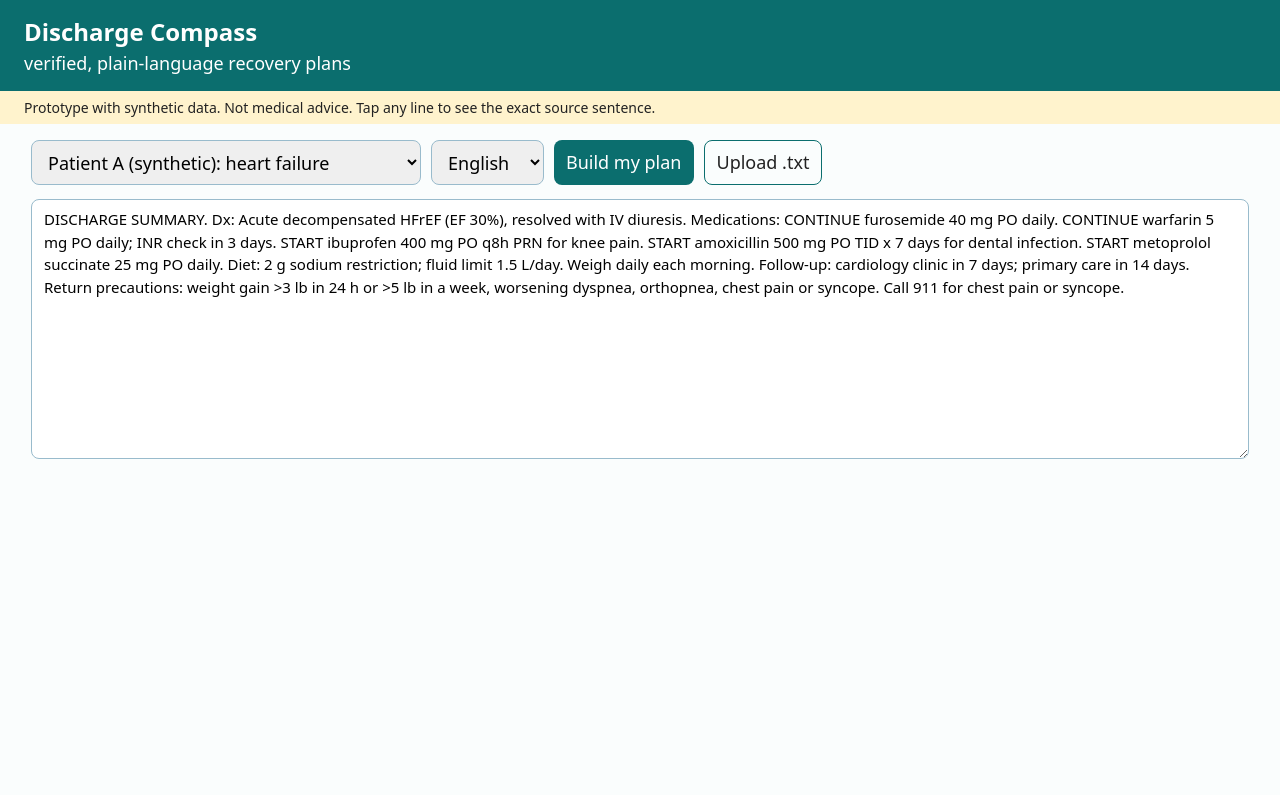
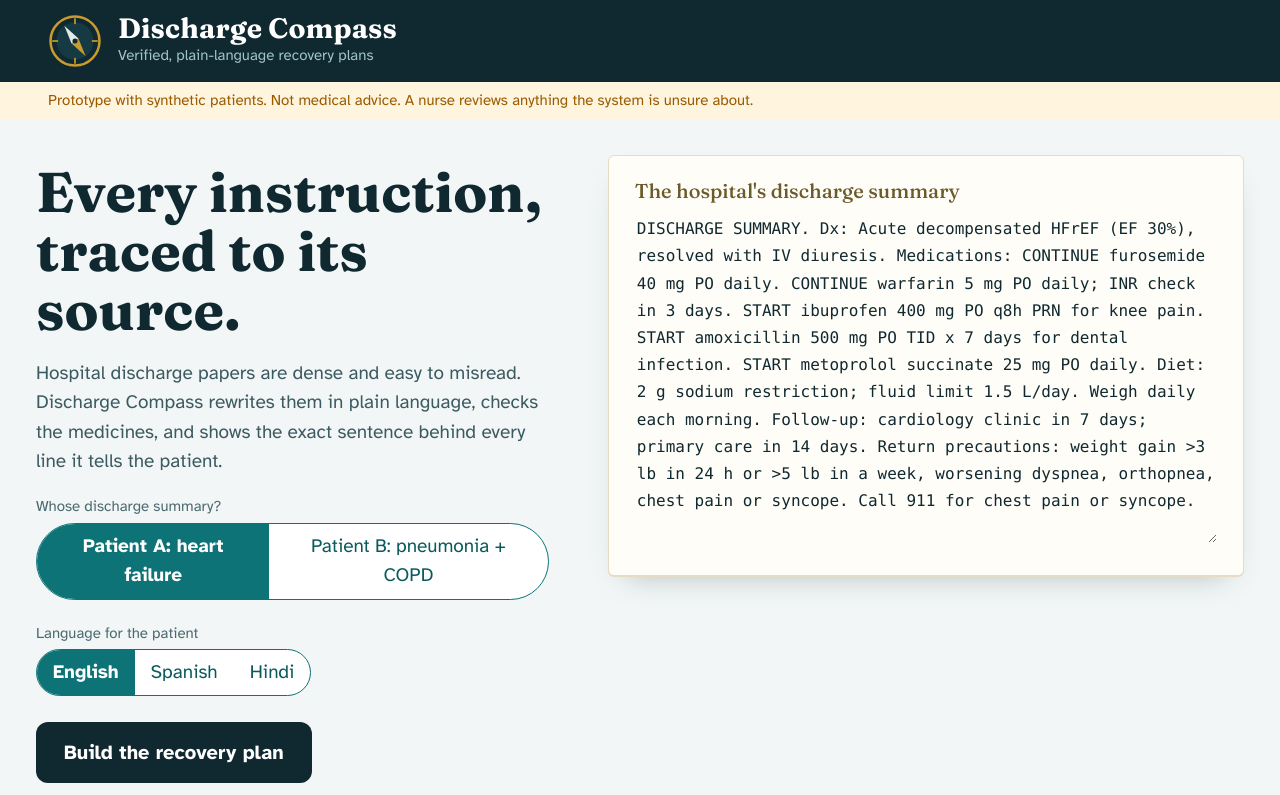
Before and after one commit to ParvTiwari/Discharge-Compass, a Next.js app: page / in a window 1280 px wide. Shown: the top 795 px of the page. Built offline with nearby package versions, Linux system fonts and the light colour scheme.

Commit message:
UI updated

```diff
--- a/app/globals.css
+++ b/app/globals.css
@@ -1,10 +1,56 @@
-:root{--t:#0b6e6e;--l:#e6f3f3}*{box-sizing:border-box}body{margin:0;font:18px/1.5 system-ui,sans-serif;color:#222;background:#fafdfd}
-header{background:var(--t);color:#fff;padding:14px 24px}header h1{margin:0;font-size:24px}.ban{background:#fff3cd;padding:6px 24px;font-size:14px}
-main{max-width:1250px;margin:auto;padding:16px}.bar{display:flex;gap:10px;flex-wrap:wrap;margin-bottom:14px}
-select,button,textarea{font:inherit;padding:8px 12px;border-radius:8px;border:1px solid #9bc}button{background:var(--t);color:#fff;border:0;cursor:pointer}button.alt{background:#fff;color:var(--t);border:1px solid var(--t)}
-.grid{display:grid;grid-template-columns:1fr 1fr;gap:16px}@media(max-width:850px){.grid{grid-template-columns:1fr}}
-.card{background:#fff;border:1px solid #cfe3e3;border-radius:12px;padding:14px;margin-bottom:12px}.card h3{margin:0 0 8px;color:var(--t)}
-.item{padding:8px;border-radius:8px;cursor:pointer;border-left:4px solid var(--t);background:var(--l);margin:6px 0}.item:hover{background:#d3eaea}
-.high{border-color:#b71c1c;background:#fdeaea}.moderate{border-color:#e65100;background:#fff1e0}.amber{border-color:#f9a825;background:#fff8e1}.red{border-color:#b71c1c;background:#fdeaea}
-.doc{white-space:pre-wrap;font:15px/1.6 ui-monospace,monospace;max-height:520px;overflow:auto;margin:0}mark{background:#ffe066;padding:2px}
-.tag{font-size:12px;font-weight:700;text-transform:uppercase}textarea{width:100%;min-height:260px;font-size:15px}.day{font-weight:700;margin-top:10px}
+:root{--ink:#10282F;--sea:#0D7377;--seaD:#0A5A5D;--mist:#EAF2F2;--paper:#FFFDF8;--line:#D3E0E1;--brass:#C99A2E;--hl:#FFE9A8;--alarm:#B3261E;--alarmBg:#FCEDEB;--amber:#9A5B00;--amberBg:#FFF4DD;--ok:#1E7B4F;--serif:'Fraunces',Georgia,serif;--sans:'Atkinson Hyperlegible',system-ui,sans-serif}
+*{box-sizing:border-box}html{scroll-behavior:smooth}body{margin:0;font:19px/1.55 var(--sans);color:var(--ink);background:#F2F6F6}
+button,select,input,textarea{font:inherit;color:inherit}:focus-visible{outline:3px solid var(--brass);outline-offset:2px}
+.top{background:var(--ink);color:#fff;padding:14px clamp(16px,4vw,48px);display:flex;align-items:center;gap:16px}
+.top h1{font:700 28px/1 var(--serif);margin:0;letter-spacing:.2px}.top p{margin:2px 0 0;color:#9FC3C6;font-size:15px}
+.compass{width:54px;height:54px;flex:none}.needle{transform-origin:50% 50%;transition:transform 1.2s cubic-bezier(.2,1.4,.4,1);transform:rotate(-35deg)}
+.compass.spin .needle{animation:sweep 1.1s linear infinite}.compass.done .needle{transform:rotate(0deg)}
+@keyframes sweep{to{transform:rotate(325deg)}}
+.note{background:var(--amberBg);color:var(--amber);font-size:15px;padding:7px clamp(16px,4vw,48px)}
+.wrap{max-width:1280px;margin:auto;padding:clamp(16px,3vw,36px)}
+.hero{display:grid;grid-template-columns:minmax(0,.9fr) minmax(0,1.1fr);gap:clamp(20px,4vw,56px);align-items:start}
+.hero h2{font:700 clamp(34px,4.6vw,56px)/1.05 var(--serif);margin:8px 0 14px;max-width:14ch}.hero .lead{max-width:44ch;color:#3C5A61}
+.seg{display:inline-flex;border:1.5px solid var(--sea);border-radius:999px;overflow:hidden;margin:4px 8px 8px 0;background:#fff}
+.seg button{border:0;background:none;padding:8px 16px;cursor:pointer;color:var(--seaD)}.seg button[aria-pressed=true]{background:var(--sea);color:#fff;font-weight:700}
+.lab{display:block;font-size:15px;color:#4B6A70;margin-top:14px}
+.go{background:var(--ink);color:#fff;border:0;border-radius:12px;padding:15px 28px;font-weight:700;font-size:20px;cursor:pointer;margin-top:18px;transition:transform .15s,background .15s}
+.go:hover{background:var(--sea)}.go:active{transform:scale(.98)}.go:disabled{opacity:.6;cursor:wait}
+.ghost{background:#fff;border:1.5px solid var(--sea);color:var(--seaD);border-radius:10px;padding:8px 14px;cursor:pointer;margin:0 8px 8px 0}.ghost:hover{background:var(--mist)}
+.paper{background:var(--paper);border:1px solid #E5DCC3;border-radius:6px;box-shadow:0 1px 0 #E5DCC3,0 14px 30px -18px rgba(16,40,47,.35);padding:22px 26px}
+.paper h3{font:500 20px var(--serif);margin:0 0 10px;color:#6B5A2A}
+.paper textarea{width:100%;min-height:330px;border:0;background:transparent;resize:vertical;font:16px/1.7 ui-monospace,Menlo,monospace}
+.doc{white-space:pre-wrap;font:15.5px/1.75 ui-monospace,Menlo,monospace;margin:0;max-height:62vh;overflow:auto}
+mark{background:var(--hl);box-shadow:0 0 0 3px var(--hl);border-radius:2px}
+.err{background:var(--alarmBg);border-left:5px solid var(--alarm);padding:12px 16px;border-radius:8px;margin-bottom:16px}
+.trust{display:grid;grid-template-columns:repeat(3,1fr);background:#fff;border:1px solid var(--line);border-radius:18px;margin-bottom:26px;overflow:hidden}
+.stat{padding:22px 26px;border-right:1px solid var(--line)}.stat:last-child{border:0}
+.stat b{font:700 clamp(44px,6vw,72px)/1 var(--serif);display:block}.stat span{color:#4B6A70;font-size:17px;display:block;max-width:30ch;margin-top:6px}
+.stat.s1 b{color:var(--ok)}.stat.s2 b{color:var(--alarm)}.stat.s3 b{color:var(--amber)}
+.main{display:grid;grid-template-columns:minmax(0,1.1fr) minmax(0,.9fr);gap:clamp(18px,3vw,40px);align-items:start}
+.sticky{position:sticky;top:16px}
+h3.sec{font:700 26px var(--serif);margin:30px 0 12px}h3.sec:first-child{margin-top:0}
+.alert{border-radius:14px;border:1px solid;border-left-width:8px;padding:14px 18px;margin-bottom:12px;width:100%;text-align:left;cursor:pointer;background:#fff}
+.alert.high{border-color:var(--alarm);background:var(--alarmBg)}.alert.moderate{border-color:#D98A00;background:var(--amberBg)}
+.alert[aria-pressed=true]{box-shadow:0 0 0 3px var(--brass)}
+.pills{display:flex;gap:6px;flex-wrap:wrap;margin-bottom:6px}.pill{background:#fff;border:1px solid currentColor;border-radius:999px;padding:1px 12px;font-size:15px;font-weight:700}
+.alert.high .pill{color:var(--alarm)}.alert.moderate .pill{color:var(--amber)}
+.fda{font:italic 15px/1.5 var(--serif);color:#5A4A1A;border-top:1px dashed #C9B77A;margin-top:10px;padding-top:8px}.rx{font-size:14px;color:#5A747A;margin-top:6px}
+.days{border-left:3px solid var(--line);margin-left:18px;padding-left:22px}
+.day{position:relative;margin-bottom:18px}.day h4{margin:0 0 8px;font:700 20px var(--serif)}
+.day h4::before{content:'';position:absolute;left:-32px;top:6px;width:16px;height:16px;border-radius:50%;background:var(--sea);border:3px solid #F2F6F6}
+.step{display:block;width:100%;text-align:left;background:#fff;border:1px solid var(--line);border-radius:14px;padding:12px 16px;margin-bottom:8px;cursor:pointer;transition:border-color .15s,box-shadow .15s}
+.step:hover{border-color:var(--sea)}.step[aria-pressed=true]{border-color:var(--brass);box-shadow:0 0 0 3px var(--hl)}
+.tag{display:inline-block;font-size:14px;font-weight:700;color:var(--seaD);background:var(--mist);border-radius:6px;padding:0 8px;margin-right:8px}
+.src{margin:10px 0 2px;padding:8px 12px;border-left:4px solid var(--brass);background:var(--paper);font:15px/1.5 ui-monospace,Menlo,monospace;color:#5A4A1A}.src small{display:block;font:700 13px var(--sans);color:#8A7430;margin-bottom:2px}
+.lights{display:grid;grid-template-columns:1fr 1fr;gap:12px}
+.light{border-radius:14px;padding:14px 16px;border:1px solid}.light h5{margin:0 0 6px;font:700 19px var(--serif)}
+.light.amber{background:var(--amberBg);border-color:#E3B24F;color:#6A3F00}.light.red{background:var(--alarmBg);border-color:#E49A94;color:#7D1A14}
+.light div{margin:6px 0;cursor:pointer}.light div:hover{text-decoration:underline}
+.card{background:#fff;border:1px solid var(--line);border-radius:16px;padding:18px 20px;margin-bottom:16px}
+.card input{width:100%;padding:10px 12px;border:1.5px solid var(--line);border-radius:10px;margin:8px 0}
+.fb{border-radius:10px;padding:8px 12px;background:#E7F5EC;color:#14532E;margin:6px 0 14px}.fb.no{background:var(--amberBg);color:#6A3F00}
+.q{margin-bottom:8px}.rv{display:flex;gap:10px;align-items:flex-start;justify-content:space-between;padding:10px 0;border-bottom:1px solid var(--line)}.rv:last-child{border:0}
+.rv .tag{background:var(--amberBg);color:var(--amber)}.rv.done{opacity:.55}.mini{background:var(--sea);color:#fff;border:0;border-radius:8px;padding:6px 12px;cursor:pointer;flex:none}
+.foot{text-align:center;color:#5A747A;font-size:15px;padding:30px 16px 50px}
+@media(max-width:900px){.hero,.main{grid-template-columns:1fr}.trust{grid-template-columns:1fr}.stat{border-right:0;border-bottom:1px solid var(--line)}.sticky{position:static}.lights{grid-template-columns:1fr}}
+@media(prefers-reduced-motion:reduce){*{animation:none!important;transition:none!important}}
--- a/app/layout.js
+++ b/app/layout.js
@@ -1,3 +1,8 @@
 import './globals.css';
-export const metadata = { title: 'Discharge Compass' };
-export default function L({ children }) { return <html lang="en"><body>{children}</body></html>; }
+export const metadata = { title: 'Discharge Compass', description: 'Every instruction, traced to its source.' };
+export default function L({ children }) {
+  return (<html lang="en"><head>
+    <link rel="preconnect" href="https://fonts.googleapis.com" /><link rel="preconnect" href="https://fonts.gstatic.com" crossOrigin="" />
+    <link href="https://fonts.googleapis.com/css2?family=Atkinson+Hyperlegible:ital,wght@0,400;0,700;1,400&family=Fraunces:opsz,wght@9..144,500;9..144,700&display=swap" rel="stylesheet" />
+  </head><body>{children}</body></html>);
+}
--- a/app/page.js
+++ b/app/page.js
@@ -2,6 +2,19 @@
 import { useState, useEffect } from 'react';
 import samples from '../data/samples.json';
 const LANGS = { English: 'en-US', Spanish: 'es-ES', Hindi: 'hi-IN' };
+const TYPES = { med: 'Medicine', appointment: 'Visit', diet: 'Food and drink', activity: 'Activity', monitor: 'Check' };
+function useCount(n) {
+  const [v, setV] = useState(0);
+  useEffect(() => { let i = 0; const t = setInterval(() => { i++; setV(Math.round(n * Math.min(i / 22, 1))); if (i >= 22) clearInterval(t); }, 30); return () => clearInterval(t); }, [n]);
+  return v;
+}
+function Stat({ n, cls, children }) { const v = useCount(n); return <div className={'stat ' + cls}><b>{v}</b><span>{children}</span></div>; }
+function Compass({ busy, done }) {
+  return (<svg className={'compass' + (busy ? ' spin' : '') + (done ? ' done' : '')} viewBox="0 0 64 64" aria-hidden="true">
+    <circle cx="32" cy="32" r="29" fill="none" stroke="#C99A2E" strokeWidth="3" /><circle cx="32" cy="32" r="22" fill="#163A43" />
+    {[0, 90, 180, 270].map(a => <rect key={a} x="31" y="5" width="2" height="7" fill="#C99A2E" transform={`rotate(${a} 32 32)`} />)}
+    <g className="needle"><polygon points="32,10 37,32 27,32" fill="#E4E9E9" /><polygon points="32,54 37,32 27,32" fill="#C99A2E" /></g><circle cx="32" cy="32" r="3" fill="#10282F" /></svg>);
+}
 function Doc({ text, ranges }) {
   const rs = [...ranges].sort((a, b) => a.start - b.start); let pos = 0; const parts = [];
   rs.forEach((r, i) => { if (r.start < pos) return; parts.push(text.slice(pos, r.start)); parts.push(<mark key={i}>{text.slice(r.start, r.end)}</mark>); pos = r.end; });
@@ -13,10 +26,10 @@
   const [active, setActive] = useState([]), [review, setReview] = useState([]), [ans, setAns] = useState({}), [fb, setFb] = useState({});
   useEffect(() => { document.querySelector('mark')?.scrollIntoView({ block: 'center', behavior: 'smooth' }); }, [active]);
   const pick = id => { setSid(id); setText(samples.find(s => s.id === id).summary); setData(null); };
-  async function run() {
+  async function run(L = lang) {
     setBusy(true); setErr(''); setActive([]);
     try {
-      const r = await fetch('/api/analyze', { method: 'POST', headers: { 'Content-Type': 'application/json' }, body: JSON.stringify({ sampleId: sid, text, lang }) });
+      const r = await fetch('/api/analyze', { method: 'POST', headers: { 'Content-Type': 'application/json' }, body: JSON.stringify({ sampleId: sid, text, lang: L }) });
       const d = await r.json(); if (d.error) throw new Error(d.error);
       setData(d); setReview(d.review);
     } catch (e) { setErr(e.message); } setBusy(false);
@@ -24,7 +37,7 @@
   async function check(i, q) {
     const r = await fetch('/api/grade', { method: 'POST', headers: { 'Content-Type': 'application/json' }, body: JSON.stringify({ question: q.q, expected: q.a, answer: ans[i] || '' }) });
     const g = await r.json(); setFb({ ...fb, [i]: g }); setActive(q.sourceIds);
-    if (!g.understood) setReview(rv => [...rv, { id: 'T' + i, reason: 'teachback', detail: 'Patient may not understand: ' + q.q, status: 'open' }]);
+    if (!g.understood) setReview(rv => [...rv, { id: 'T' + i, reason: 'teach-back', detail: 'Patient may not understand: ' + q.q, status: 'open' }]);
   }
   const upload = async e => { const f = e.target.files[0]; if (!f) return; setText(await f.text()); setSid('custom'); setData(null); };
   function ics() {
@@ -34,37 +47,73 @@
     const a = document.createElement('a'); a.href = URL.createObjectURL(b); a.download = 'follow-ups.ics'; a.click();
   }
   const speak = t => { const u = new SpeechSynthesisUtterance(t); u.lang = LANGS[lang]; speechSynthesis.cancel(); speechSynthesis.speak(u); };
+  const key = ids => (ids || []).join();
   const ranges = data ? active.map(id => data.spans[id]).filter(Boolean) : [];
   const days = data ? [...new Set(data.plan.map(p => p.day))].sort() : [];
+  const quotes = ids => (ids || []).map(id => data.spans[id]).filter(Boolean).map(s => text.slice(s.start, s.end));
+  const high = data ? data.flags.filter(f => f.severity === 'high').length : 0;
+  const open = review.filter(r => r.status === 'open').length;
+  const held = data ? data.review.filter(r => r.detail.startsWith('Plan line dropped')).length : 0;
+  const controls = (<>
+    <span className="lab">Whose discharge summary?</span>
+    <div className="seg">{samples.map(s => <button key={s.id} aria-pressed={sid === s.id} onClick={() => pick(s.id)}>{s.name.replace(' (synthetic)', '')}</button>)}</div>
+    <span className="lab">Language for the patient</span>
+    <div className="seg">{Object.keys(LANGS).map(l => <button key={l} aria-pressed={lang === l} onClick={() => { setLang(l); setData(null); }}>{l}</button>)}</div>
+  </>);
   return (<>
-    <header><h1>Discharge Compass</h1>verified, plain-language recovery plans</header>
-    <div className="ban">Prototype with synthetic data. Not medical advice. Tap any line to see the exact source sentence.</div>
-    <main>
-      <div className="bar">
-        <select value={sid} onChange={e => pick(e.target.value)}>{samples.map(s => <option key={s.id} value={s.id}>{s.name}</option>)}{sid === 'custom' && <option value="custom">Custom uploaded text</option>}</select>
-        <select value={lang} onChange={e => { setLang(e.target.value); setData(null); }}>{Object.keys(LANGS).map(l => <option key={l}>{l}</option>)}</select>
-        <button onClick={run} disabled={busy}>{busy ? 'Analyzing…' : 'Build my plan'}</button>
-        <label className="alt" style={{ padding: '8px 12px', border: '1px solid #0b6e6e', borderRadius: 8, cursor: 'pointer' }}>Upload .txt<input type="file" accept=".txt" onChange={upload} hidden /></label>
-        {data && data.appointments?.length > 0 && <button className="alt" onClick={ics}>Add follow-ups to calendar</button>}
-        {data && <button className="alt" onClick={() => speak(data.plan.map(p => p.text).join('. '))}>Read aloud</button>}
-      </div>
-      {err && <div className="card item red">{err}</div>}
-      {!data && <textarea value={text} onChange={e => setText(e.target.value)} />}
-      {data && <div className="grid"><div>
-        {data.flags.length > 0 && <div className="card"><h3>Medicine safety checks</h3>
-          {data.flags.map(f => <div key={f.id} className={'item ' + f.severity} onClick={() => setActive(f.sourceIds)}><span className="tag">{f.severity} · {f.kind}</span><br />{f.drugs.join(' + ')}: {f.explanation}{f.rxcui && <div style={{ fontSize: 13 }}>RxNorm IDs: {Object.entries(f.rxcui).map(([k, v]) => `${k} (${v})`).join(', ')}</div>}{f.fda && <div style={{ fontSize: 13, fontStyle: 'italic' }}>FDA label excerpt (openFDA): …{f.fda}…</div>}</div>)}</div>}
-        <div className="card"><h3>Your plan: {data.diagnosis}</h3>
-          {days.map(d => <div key={d}><div className="day">Day {d}</div>{data.plan.filter(p => p.day === d).map((p, i) => <div key={i} className="item" onClick={() => setActive(p.sourceIds)}>{p.text}</div>)}</div>)}</div>
-        <div className="card"><h3>When to get help</h3>{data.guide.map((g, i) => <div key={i} className={'item ' + g.level} onClick={() => setActive(g.sourceIds)}><span className="tag">{g.level === 'red' ? 'Call 911' : 'Call the clinic'}</span><br />{g.text}</div>)}</div>
-      </div><div>
-        <div className="card"><h3>Original discharge summary</h3><Doc text={text} ranges={ranges} /></div>
-        <div className="card"><h3>Teach-back: do you understand?</h3>
-          {data.quiz.map((q, i) => <div key={i}><b>{q.q}</b><br /><input style={{ width: '70%', padding: 8 }} value={ans[i] || ''} onChange={e => setAns({ ...ans, [i]: e.target.value })} /> <button onClick={() => check(i, q)}>Check</button>
-            {fb[i] && <div className={'item ' + (fb[i].understood ? '' : 'amber')}>{fb[i].feedback}</div>}</div>)}</div>
-        <div className="card"><h3>Nurse review queue ({review.filter(r => r.status === 'open').length} open)</h3>
-          {review.length === 0 && 'Nothing to review.'}
-          {review.map(r => <div key={r.id} className={'item ' + (r.status === 'open' ? 'amber' : '')}><span className="tag">{r.reason}</span> {r.detail}{' '}
-            {r.status === 'open' ? <button onClick={() => setReview(rv => rv.map(x => x.id === r.id ? { ...x, status: 'approved' } : x))}>Approve</button> : '✔ reviewed'}</div>)}</div>
-      </div></div>}
-    </main></>);
+    <header className="top"><Compass busy={busy} done={!!data && !busy} /><div><h1>Discharge Compass</h1><p>Verified, plain-language recovery plans</p></div></header>
+    <div className="note">Prototype with synthetic patients. Not medical advice. A nurse reviews anything the system is unsure about.</div>
+    <main className="wrap">
+      {err && <div className="err" role="alert">{err}</div>}
+      {!data && <section className="hero">
+        <div>
+          <h2>Every instruction, traced to its source.</h2>
+          <p className="lead">Hospital discharge papers are dense and easy to misread. Discharge Compass rewrites them in plain language, checks the medicines, and shows the exact sentence behind every line it tells the patient.</p>
+          {controls}
+          <button className="go" onClick={() => run()} disabled={busy}>{busy ? 'Tracing every line to its source…' : 'Build the recovery plan'}</button>
+          <div style={{ marginTop: 14 }}><label className="ghost" style={{ display: 'inline-block' }}>Use your own .txt<input type="file" accept=".txt" onChange={upload} hidden /></label></div>
+        </div>
+        <div className="paper"><h3>The hospital's discharge summary</h3><textarea aria-label="Discharge summary text" value={text} onChange={e => setText(e.target.value)} /></div>
+      </section>}
+      {data && <>
+        <div className="trust" aria-live="polite">
+          <Stat n={data.plan.length} cls="s1">plan lines, each tied to a sentence in the patient's own document{held > 0 ? `. ${held} unverified ${held === 1 ? 'line was' : 'lines were'} held back.` : ''}</Stat>
+          <Stat n={high} cls="s2">serious medicine problems caught before the first dose</Stat>
+          <Stat n={open} cls="s3">items waiting for a nurse, instead of re-explaining the whole discharge</Stat>
+        </div>
+        <div style={{ marginBottom: 18 }}>
+          <button className="ghost" onClick={() => { setData(null); setActive([]); }}>Start over</button>
+          <button className="ghost" onClick={() => speak(data.plan.map(p => p.text).join('. '))}>Read the plan aloud</button>
+          {data.appointments?.length > 0 && <button className="ghost" onClick={ics}>Add follow-ups to my calendar</button>}
+          <span className="seg" style={{ marginBottom: 0 }}>{Object.keys(LANGS).map(l => <button key={l} aria-pressed={lang === l} onClick={() => { setLang(l); run(l); }}>{l}</button>)}</span>
+        </div>
+        <div className="main"><div>
+          {data.flags.length > 0 && <><h3 className="sec">Ask your nurse before taking these</h3>
+            {data.flags.map(f => <button key={f.id} className={'alert ' + f.severity} aria-pressed={key(active) === key(f.sourceIds)} onClick={() => setActive(f.sourceIds)}>
+              <div className="pills">{f.drugs.map(d => <span className="pill" key={d}>{d}</span>)}</div>{f.explanation}
+              {f.rxcui && <div className="rx">RxNorm: {Object.entries(f.rxcui).map(([k, v]) => `${k} ${v}`).join(', ')}</div>}
+              {f.fda && <div className="fda">From the FDA label: …{f.fda}…</div>}</button>)}</>}
+          <h3 className="sec">Your plan for {data.diagnosis}</h3>
+          <div className="days">{days.map(d => <div className="day" key={d}><h4>Day {d}</h4>
+            {data.plan.filter(p => p.day === d).map((p, i) => { const on = key(active) === key(p.sourceIds); return (
+              <button key={i} className="step" aria-pressed={on} onClick={() => setActive(on ? [] : p.sourceIds)}>
+                <span className="tag">{TYPES[p.type] || 'Step'}</span>{p.text}
+                {on && quotes(p.sourceIds).map((q, j) => <div className="src" key={j}><small>From your document</small>“{q}”</div>)}</button>); })}</div>)}</div>
+          <h3 className="sec">When to get help</h3>
+          <div className="lights">{['amber', 'red'].map(lv => <div key={lv} className={'light ' + lv}><h5>{lv === 'red' ? 'Call 911 now' : 'Call the clinic'}</h5>
+            {data.guide.filter(g => g.level === lv).map((g, i) => <div key={i} onClick={() => setActive(g.sourceIds)}>{g.text}</div>)}</div>)}</div>
+        </div><div className="sticky">
+          <div className="paper"><h3>The hospital's original words</h3><Doc text={text} ranges={ranges} /></div>
+          <h3 className="sec" style={{ marginTop: 24 }}>Did that make sense?</h3>
+          <div className="card">{data.quiz.map((q, i) => <div className="q" key={i}><b>{q.q}</b>
+            <input aria-label={q.q} placeholder="Type your answer" value={ans[i] || ''} onChange={e => setAns({ ...ans, [i]: e.target.value })} />
+            <button className="mini" onClick={() => check(i, q)}>Check my answer</button>
+            {fb[i] && <div className={'fb' + (fb[i].understood ? '' : ' no')}>{fb[i].feedback}</div>}</div>)}</div>
+          <h3 className="sec">Nurse desk ({open} open)</h3>
+          <div className="card">{review.length === 0 && 'Nothing needs review.'}
+            {review.map(r => <div key={r.id} className={'rv' + (r.status === 'open' ? '' : ' done')}><div><span className="tag">{r.reason}</span>{r.detail}</div>
+              {r.status === 'open' ? <button className="mini" onClick={() => setReview(rv => rv.map(x => x.id === r.id ? { ...x, status: 'approved' } : x))}>Approve</button> : <span>Reviewed</span>}</div>)}</div>
+        </div></div></>}
+    </main>
+    <footer className="foot">Built for the 2nd LaserHacks 2026 · Team The Legends</footer></>);
 }
```
